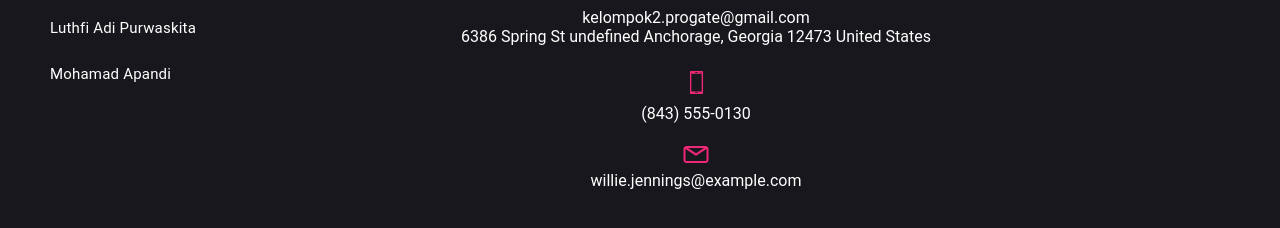
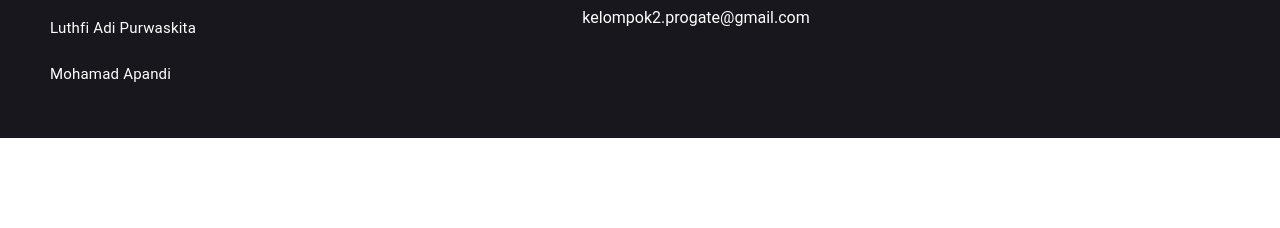
Before and after one commit to luthfiadi22/tugasweek1-digitalent, a plain HTML site: page index.html in a window 1280 px wide. Shown: the part 3090-3318 px from the top of the page. After the commit the page ends 3228 px from the top, so only its background shows below. Drawn offline with Linux system fonts and the light colour scheme.

Commit message:
Update index.html

```diff
--- a/index.html
+++ b/index.html
@@ -169,15 +169,6 @@
             <div class="mail">
                 <img src="images/email-svgrepo-com.svg">
                 <p>kelompok2.progate@gmail.com</p>
-                <p>6386 Spring St undefined Anchorage, Georgia 12473 United States</p><br>
-            </div>
-            <div class="phone">
-                <img src="images/phone-svgrepo-com.svg">
-                <p>(843) 555-0130</p><br>
-            </div>
-            <div class="mail">
-                <img src="images/email-svgrepo-com.svg">
-                <p>willie.jennings@example.com</p>
             </div>
         </div>
         <div class="social-media">
```
